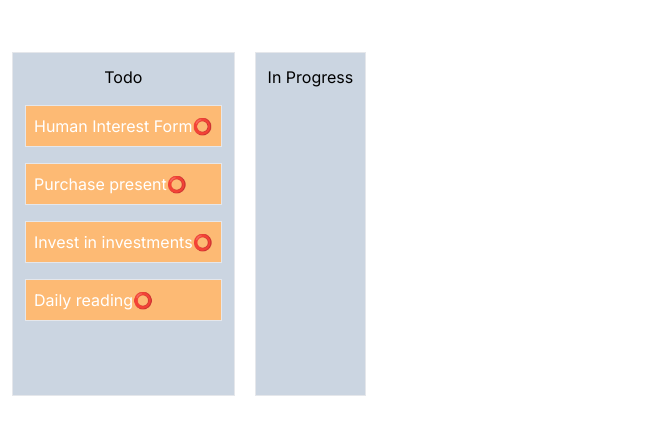
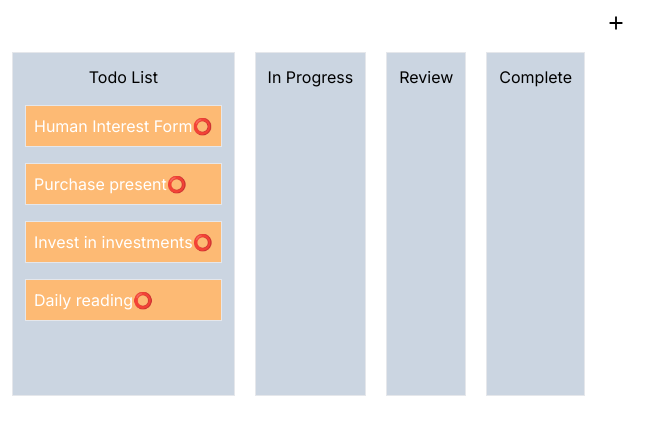
Before and after one commit to RahulRawatji/modayMadness, a React (Vite) app: page / in a window 1280 px wide. Shown: the top 434 px of the page, without its empty margins (0-668 px from the left). Built offline with nearby package versions, Linux system fonts and the light colour scheme.

Commit message:
feat: :sparkles: column layout implemented

```diff
--- a/package.json
+++ b/package.json
@@ -10,9 +10,10 @@
   },
   "dependencies": {
     "@dnd-kit/core": "^6.1.0",
+    "lodash": "^4.17.21",
     "react": "^18.2.0",
     "react-dom": "^18.2.0",
-    "react-icons": "^4.8.0"
+    "react-icons": "^4.12.0"
   },
   "devDependencies": {
     "@types/react": "^18.0.28",
--- a/src/Board.jsx
+++ b/src/Board.jsx
@@ -4,48 +4,50 @@ import { DndContext, DragOverlay } from "@dnd-kit/core"
 import Draggable from "./Draggable"
 import Droppable from "./Droppable"
 import { data, statuses } from "./constant"
+import { MdOutlineAdd } from "react-icons/md"
+import { cloneDeep } from "lodash"
 
 export default function Board() {
-  const [todo, setTodo] = useState(data)
-  const [inProgress, setInProgress] = useState([])
+  const [boardData, setBoardData] = useState(data)
+  const [movingElement, setMovingElement] = useState({})
+  const [startCol, setStartCol] = useState({})
 
   function handleDragEnd(event) {
-    if (event.over && event.over.id === "1") {
-      setTodo((prev) => [...prev, { ...event.active.data.current }])
-      setInProgress((prev) =>
-        prev.filter((d) => d.id !== event.active.data.current.id)
+    const temp = cloneDeep(boardData)
+    if (event.over) {
+      const { current } = event.active.data
+      const newD = [{ ...current.data }, ...temp[event.over.id]]
+      const prevArrData = temp[startCol].filter(
+        (item) => item.id !== event.active.id
       )
-    } else {
-      setInProgress((prev) => [...prev, { ...event.active.data.current }])
-      setTodo((prev) =>
-        prev.filter((d) => d.id !== event.active.data.current.id)
-      )
+      setBoardData((prev) => ({
+        ...prev,
+        [event.over.id]: newD,
+        [startCol]: prevArrData,
+      }))
     }
   }
 
+  function handleDragStart(e) {
+    setStartCol(e.active.data.current.fromCol)
+  }
+
   return (
-    <DndContext onDragEnd={handleDragEnd}>
+    <DndContext onDragEnd={handleDragEnd} onDragStart={handleDragStart}>
       <div className="flex h-96 gap-5">
-        <Droppable id={"1"} data={todo}>
-          <h3 className="text-center">Todo</h3>
+        {Object.keys(boardData).map((colTitle) => (
+          <Droppable id={colTitle} key={colTitle} data={boardData[colTitle]}>
+            <h3 className="text-center">{colTitle}</h3>
 
-          {todo.map((d) => (
-            <Draggable key={d.id} id={d.id} data={d}>
-              <span>{d.title}</span>
-              <div>{d.icon}</div>
-            </Draggable>
-          ))}
-        </Droppable>
-
-        <Droppable id="2">
-          <h3 className="text-center">In Progress</h3>
-          {inProgress.length > 0 &&
-            inProgress.map((d) => (
-              <Draggable key={d.id} id={d.id} data={d}>
-                {d.title}
+            {boardData[colTitle].map((d) => (
+              <Draggable key={d.id} id={colTitle} data={d}>
+                <span>{d.title}</span>
+                <div>{d.icon}</div>
               </Draggable>
             ))}
-        </Droppable>
+          </Droppable>
+        ))}
+        <MdOutlineAdd size={22} />
       </div>
     </DndContext>
   )
--- a/src/Draggable.jsx
+++ b/src/Draggable.jsx
@@ -2,10 +2,14 @@ import React from "react"
 import { useDraggable } from "@dnd-kit/core"
 
 export default function Draggable(props) {
-  const { attributes, listeners, setNodeRef, transform } = useDraggable({
-    id: props.id,
-    data: props.data,
-  })
+  const { attributes, listeners, setNodeRef, transform, setActivatorNodeRef } =
+    useDraggable({
+      id: props.data.id,
+      data: {
+        data: props.data,
+        fromCol: props.id,
+      },
+    })
   const style = transform
     ? {
         transform: `translate3d(${transform.x}px, ${transform.y}px, 0)`,
--- a/src/Droppable.jsx
+++ b/src/Droppable.jsx
@@ -4,7 +4,6 @@ import { useDroppable } from "@dnd-kit/core"
 export default function Droppable(props) {
   const { isOver, setNodeRef } = useDroppable({
     id: props.id,
-    data: props.data,
   })
   const style = {
     color: isOver ? "green" : undefined,
--- a/src/constant.jsx
+++ b/src/constant.jsx
@@ -1,4 +1,6 @@
-const data = [
+const columns = ["ToDo List", "In Progress", "Review", "Complete"]
+const data = {
+  "Todo List": [
     {
       id: 1,
       icon: "⭕️",
@@ -27,7 +29,11 @@ const data = [
       title: "Daily reading",
       content: "Finish reading Intro to UI/UX",
     },
-]
+  ],
+  "In Progress": [],
+  Review: [],
+  Complete: [],
+}
 
 const statuses = [
   {
```
Also changed, not shown: 1 other file (tests, documents, lock files or other folders). Lines whose indentation alone changed are shown as unchanged.
